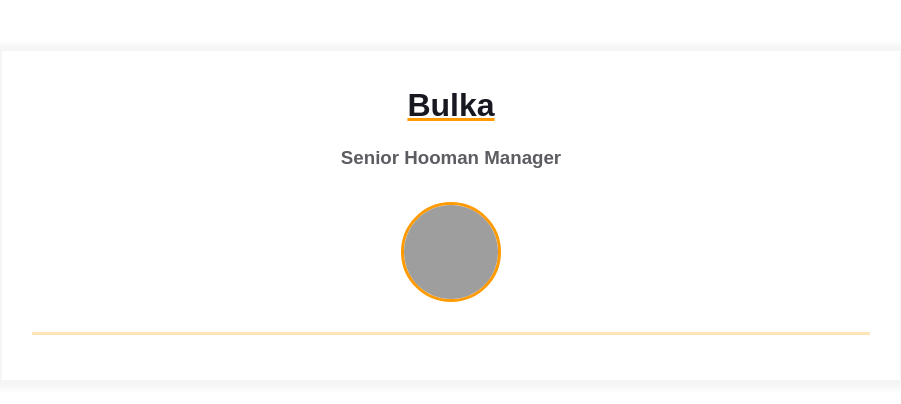
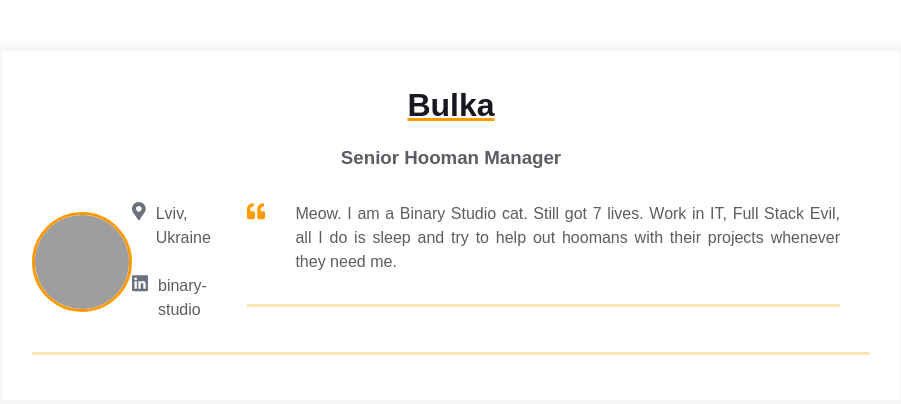
Before and after one commit to Salymka/homepage, a plain HTML site: page index.html in a window 1280 px wide. Shown: the whole page, without its empty margins (189-1090 px from the left). Drawn offline with Linux system fonts and the light colour scheme; grey boxes are pictures that could not be loaded.

Commit message:
hw: update body

```diff
--- a/index.html
+++ b/index.html
@@ -25,7 +25,78 @@
                 />
               </div>
 
-              <div class="contact-info__block"></div>
+              <div class="contact-info__block">
+                <a href="" rel="author" class="contact-info__item">
+                  <div class="contact-info__item-icon-wrapper">
+                    <svg
+                      class="contact-info__item-icon"
+                      xmlns="http://www.w3.org/2000/svg"
+                      viewBox="0 0 384 512"
+                    >
+                      <path
+                        d="M172.268 501.67C26.97 291.031 0 269.413 0 192 0 85.961 85.961 0
+                        192 0s192 85.961 192 192c0 77.413-26.97 99.031-172.268 309.67-9.535
+                        13.774-29.93 13.773-39.464 0zM192 272c44.183 0 80-35.817
+                        80-80s-35.817-80-80-80-80 35.817-80 80 35.817 80 80 80z"
+                      ></path>
+                    </svg>
+                  </div>
+                  <span>Lviv, Ukraine</span>
+                </a>
+                <a
+                  href="https://ua.linkedin.com/company/binary-studio_241166"
+                  rel="author"
+                  class="contact-info__item"
+                >
+                  <div class="contact-info__item-icon-wrapper">
+                    <svg
+                      class="contact-info__item-icon"
+                      xmlns="http://www.w3.org/2000/svg"
+                      viewBox="0 0 448 512"
+                    >
+                      <path
+                        d="M416 32H31.9C14.3 32 0 46.5 0 64.3v383.4C0 465.5 14.3 480 31.9
+                        480H416c17.6 0 32-14.5 32-32.3V64.3c0-17.8-14.4-32.3-32-32.3zM135.4
+                        416H69V202.2h66.5V416zm-33.2-243c-21.3 0-38.5-17.3-38.5-38.5S80.9
+                        96 102.2 96c21.2 0 38.5 17.3 38.5 38.5 0 21.3-17.2 38.5-38.5
+                        38.5zm282.1 243h-66.4V312c0-24.8-.5-56.7-34.5-56.7-34.6 0-39.9
+                        27-39.9 54.9V416h-66.4V202.2h63.7v29.2h.9c8.9-16.8 30.6-34.5
+                        62.9-34.5 67.2 0 79.7 44.3 79.7 101.9V416z"
+                      ></path>
+                    </svg>
+                  </div>
+                  <span>binary-studio</span>
+                </a>
+              </div>
+
+              <div class="container">
+                <div class="resume__block">
+                  <div class="intro">
+                    <div class="intro__icon-wrapper">
+                      <svg
+                        class="intro__icon"
+                        xmlns="http://www.w3.org/2000/svg"
+                        viewBox="0 0 512 512"
+                      >
+                        <path
+                          d="M464 256h-80v-64c0-35.3 28.7-64 64-64h8c13.3 0 24-10.7
+                          24-24V56c0-13.3-10.7-24-24-24h-8c-88.4 0-160 71.6-160 160v240c0
+                          26.5 21.5 48 48 48h128c26.5 0 48-21.5
+                          48-48V304c0-26.5-21.5-48-48-48zm-288 0H96v-64c0-35.3 28.7-64
+                          64-64h8c13.3 0 24-10.7 24-24V56c0-13.3-10.7-24-24-24h-8C71.6 32 0
+                          103.6 0 192v240c0 26.5 21.5 48 48 48h128c26.5 0
+                          48-21.5 48-48V304c0-26.5-21.5-48-48-48z"
+                        ></path>
+                      </svg>
+                    </div>
+                    <p class="intro_text">
+                      Meow. I am a Binary Studio cat. Still got 7 lives. Work in
+                      IT, Full Stack Evil, all I do is sleep and try to help out
+                      hoomans with their projects whenever they need me.
+                    </p>
+                  </div>
+                </div>
+              </div>
             </div>
           </div>
         </div>
```
Also changed, not shown: 1 other file.
